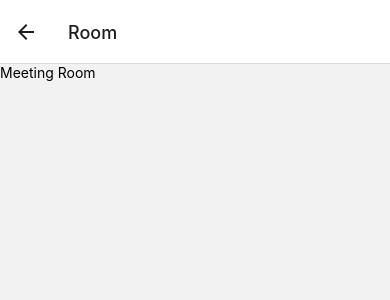
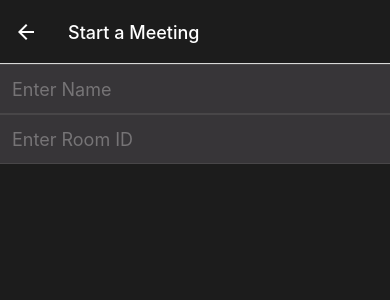
Before and after one commit to Netsujr/zoom-clone, a React Native app: screen /Room in a window 390 px wide. Shown: the top 300 px of the page. Built offline with nearby package versions, Linux system fonts and the light colour scheme.

Commit message:
created meeting room input boxes

```diff
--- a/Navigation.js
+++ b/Navigation.js
@@ -12,10 +12,21 @@ function Navigation() {
       <Stack.Navigator initialRouteName={Home}>
         <Stack.Screen
           name="Home"
-          component={Home} />
+          component={Home}
+          options={{
+            headerShown: false
+          }} />
         <Stack.Screen
           name="Room"
-          component={MeeetingRoom} />
+          component={MeeetingRoom}
+          options={{
+            title: "Start a Meeting",
+            headerStyle: {
+              backgroundColor: "#1c1c1c",
+              shadowOpacity: 0
+            },
+            headerTintColor: "white"
+          }} />
       </Stack.Navigator>
     </NavigationContainer>
   );
--- a/screens/MeeetingRoom.js
+++ b/screens/MeeetingRoom.js
@@ -1,12 +1,65 @@
-import React from 'react';
-import { View, Text } from 'react-native';
+import React, { useState } from 'react';
+import { View, Text, StyleSheet, TextInput } from 'react-native';
 
 function MeeetingRoom() {
+
+  const [name, setName] = useState();
+  const [roomId, setRoomId] = useState();
+
+
   return (
-    <View>
-      <Text>Meeting Room</Text>
+    <View style={styles.container}>
+      <View style={styles.startMettingContainer}>
+        <View style={styles.info}>
+          <TextInput
+            style={styles.textInput}
+            value={name}
+            placeholder='Enter Name'
+            placeholderTextColor='#767476'
+            onChangeText={text => setName(text)}
+          />
+        </View>
+        <View style={styles.info}>
+          <TextInput
+            style={styles.textInput}
+            value={roomId}
+            placeholder='Enter Room ID'
+            placeholderTextColor='#767476'
+            onChangeText={text => setRoomId(text)}
+          />
+        </View>
+      </View>
     </View>
   );
 }
 
+{/* <Text>Meeting Room</Text> */ }
 export default MeeetingRoom;
+
+const styles = StyleSheet.create({
+  container: {
+    backgroundColor: "#1c1c1c",
+    flex: 1,
+
+  },
+
+  startMettingContainer: {
+
+  },
+
+  info: {
+    width: "100%",
+    backgroundColor: "#373538",
+    height: 50,
+    borderTopWidth: 1,
+    borderBottomWidth: 1,
+    borderColor: "#484648",
+    padding: 12,
+    justifyContent: "center",
+  },
+
+  textInput: {
+    color: "white",
+    fontSize: 18,
+  }
+})
```
